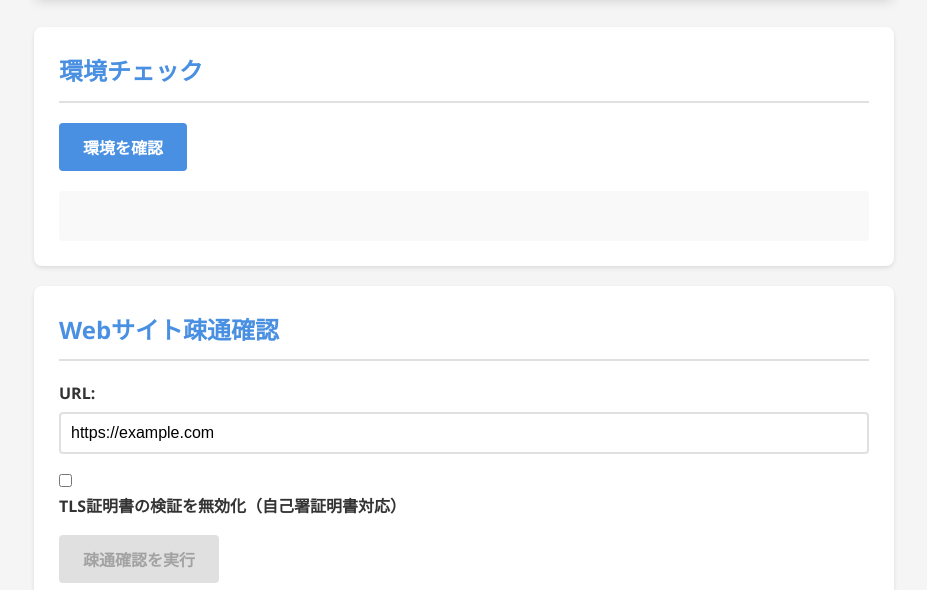
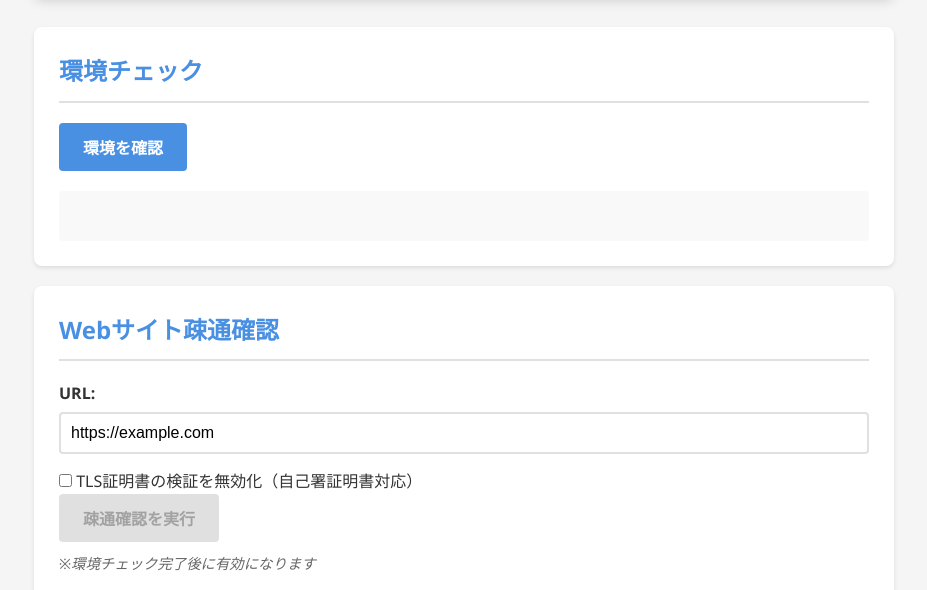
Before and after one commit to m10i-0nyx/ghttpping-tauri, a website built with Vite: page index.html in a window 1280 px wide. Shown: the part 185-775 px from the top of the page, without its empty margins (176-1103 px from the left). Built offline with nearby package versions, Linux system fonts and the light colour scheme.

Commit message:
feat: add TLS certificate validation toggle and update documentation
- Add checkbox UI to disable TLS certificate verification for self-signed certificates
- Dynamically pass ignoreTlsErrors flag from checkbox state to ping_http_dual command
- Update README with actual implementation details (dual-stack testing, DNS resolution, etc.)
- Update project naming documentation and file examples
- Improve troubleshooting guidance with IPv6 and HTTPS-specific tips

```diff
--- a/index.html
+++ b/index.html
@@ -33,7 +33,7 @@
               value="https://example.com"
             />
           </div>
-          <div class="input-group">
+          <div>
             <input type="checkbox" id="ignore-tls-errors" />
             <label for="ignore-tls-errors">TLS証明書の検証を無効化（自己署証明書対応）</label>
           </div>
```
